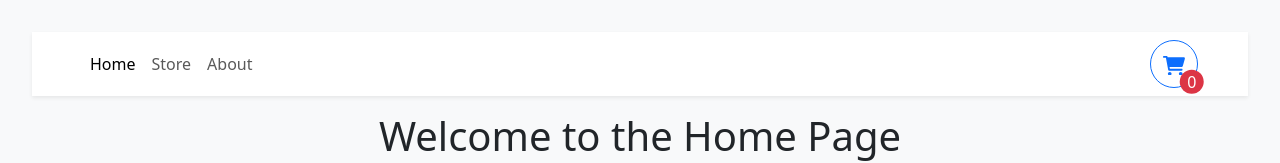
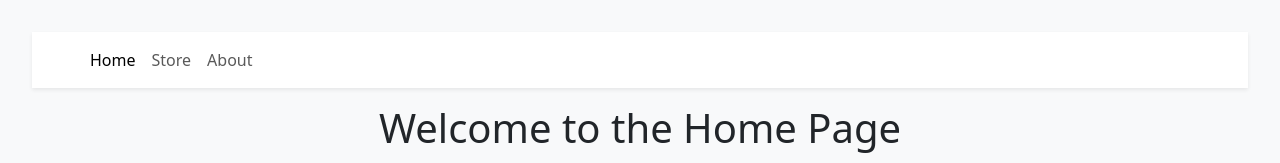
Before and after one commit to faddah/advanced-shopping-cart-react-typescript, a React (Vite) app in the folder shopping-cart/: page / in a window 1280 px wide. Shown: the top 163 px of the page. Built offline with nearby package versions, Linux system fonts and the light colour scheme.

Commit message:
Added logic to show Shopping Cart button in NavBar when more than 0 items shown, plus logic & styling to show number of items in cart.

```diff
--- a/shopping-cart/src/components/NavBar.tsx
+++ b/shopping-cart/src/components/NavBar.tsx
@@ -12,8 +12,9 @@ export function NavBar() {
                     <Nav.Link to="/store" as={NavLink}>Store</Nav.Link>
                     <Nav.Link to="/about" as={NavLink}>About</Nav.Link>
                 </Nav>
-                <Button
-                    style={{ width: "3rem", height: "3rem", position: "relative" }}
+                {cartQuantity > 0 && (
+                    <Button
+                        style={{ width: "3rem", height: "3rem", position: "relative" }}
                     variant="outline-primary"
                     className="rounded-circle"
                     onClick={openCart}
@@ -38,6 +39,7 @@ export function NavBar() {
                         {cartQuantity}
                     </div>
                 </Button>
+                )}
             </Container>
         </Navbar>
     );
```
